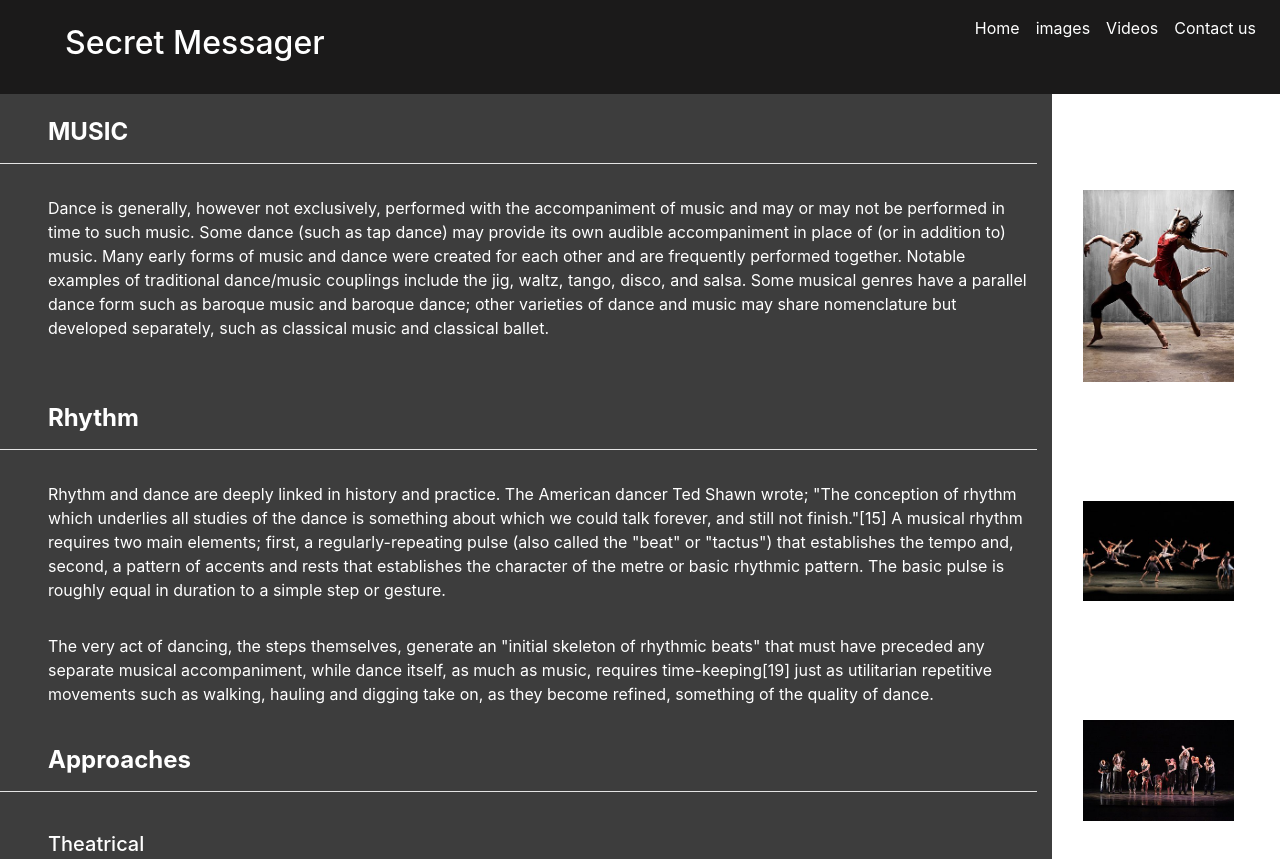
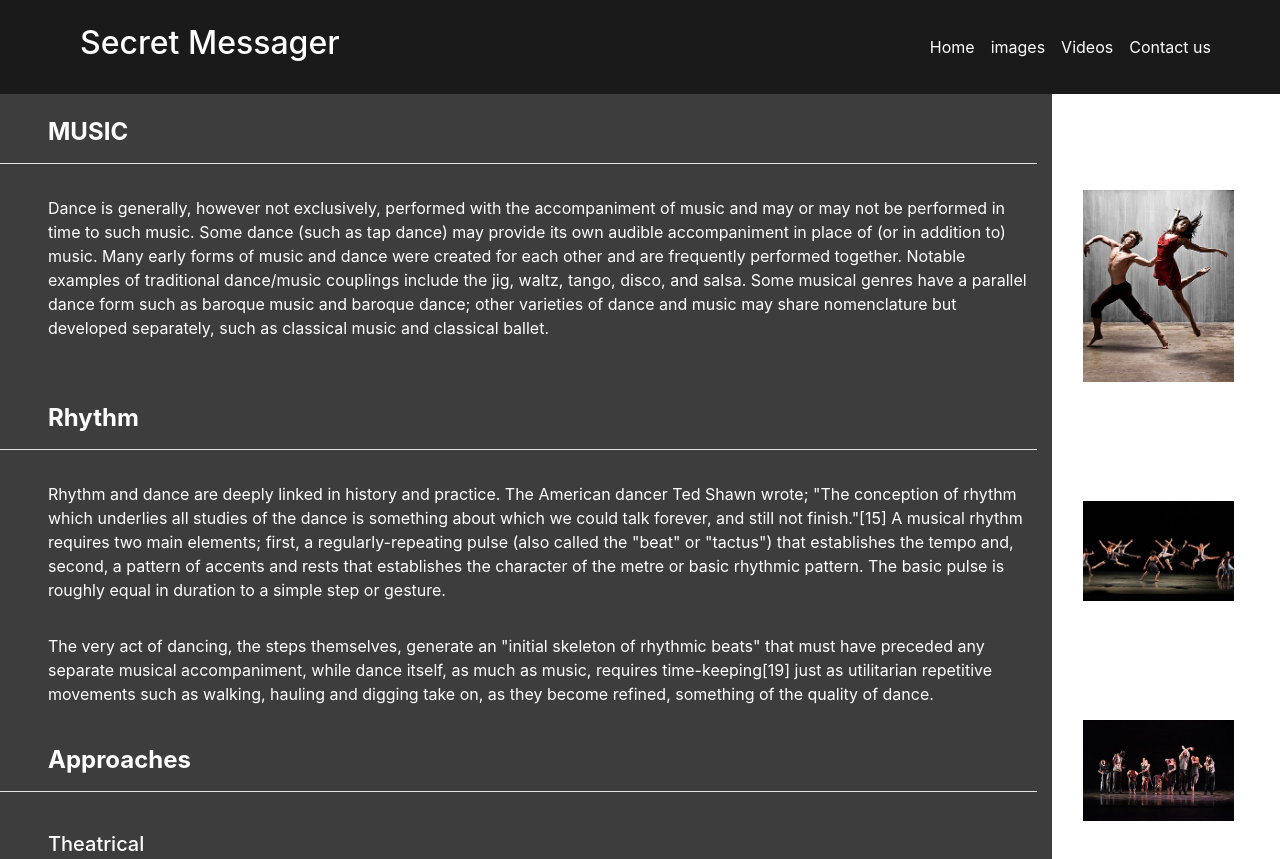
Before and after one commit to sreeraj-sc/dance_website, a plain HTML site: page index.html in a window 1280 px wide. Shown: the top 859 px of the page. Drawn offline with nearby package versions, Linux system fonts and the light colour scheme.

Commit message:
home page resposive

```diff
--- a/index.html
+++ b/index.html
@@ -14,11 +14,11 @@
 </head>
 <body>
     <header class="coustom">
-        <div class="row">
-            <div class="col-xl-6 mx-auto p-3">
+        <div class="row container-fluid">
+            <div class="col-xl-6 p-3 col-9 col-sm-10 col-md-10 col-lg-6">
                 <a href="index.html" class="nav-link"><h2 class="text-white ml-5">Secret Messager</h2></a>
             </div>
-            <div class="col-xl-6 mx-auto ">
+            <div class="col-xl-6 col-2 col-sm-2 col-md-2 col-lg-6 my-auto mx-auto">
                 <nav class="navbar navbar-expand-lg navbar-light ">
                     <button class="navbar-toggler bg-light hamburger" type="button" data-toggle="collapse" data-target="#navbarSupportedContent" aria-controls="navbarSupportedContent" aria-expanded="false" aria-label="Toggle navigation">
                       <span class="navbar-toggler-icon"></span>
```
